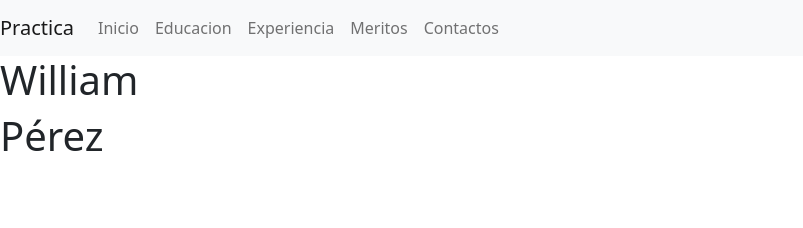
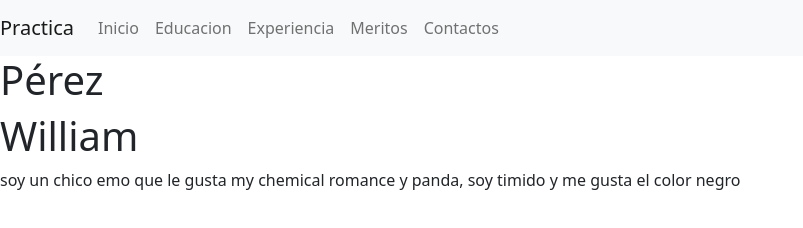
Before and after one commit to WilliamPerez2002/PracticaGit4_PerezWilliam, a plain HTML site: page index.html in a window 1280 px wide. Shown: the whole page, without its empty margins (0-803 px from the left). Drawn offline with nearby package versions, Linux system fonts and the light colour scheme.

Commit message:
se agregó un resumen de mi CV

```diff
--- a/index.html
+++ b/index.html
@@ -36,9 +36,16 @@
 
       <section>
 
+        <h1>Pérez</h1>
+
         <h1>William</h1>
 
-        <h1>Pérez</h1>
+        <p>
+
+            soy un chico emo que le gusta my chemical romance y panda, soy timido y
+            me gusta el color negro
+
+        </p>
 
       </section>
 
```
